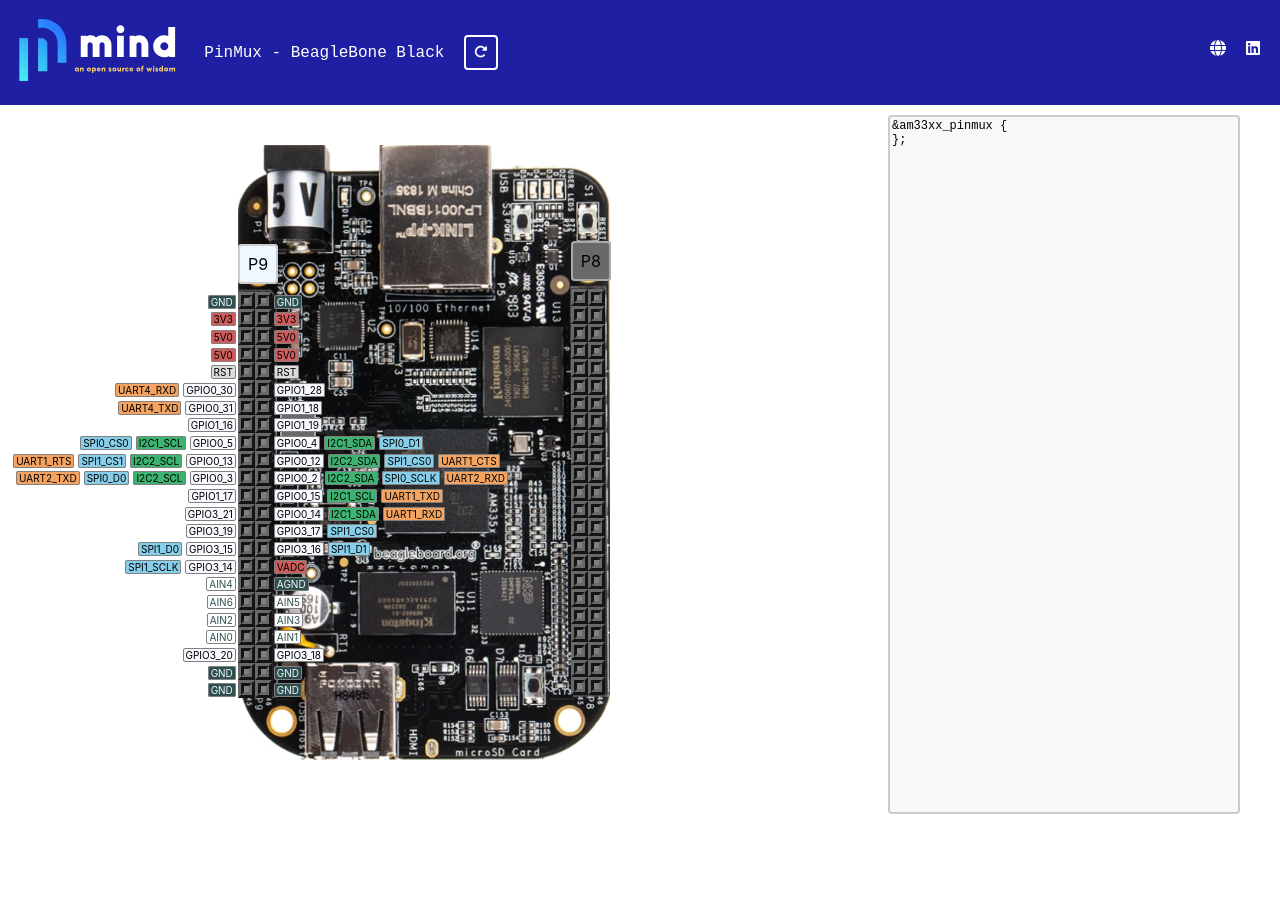
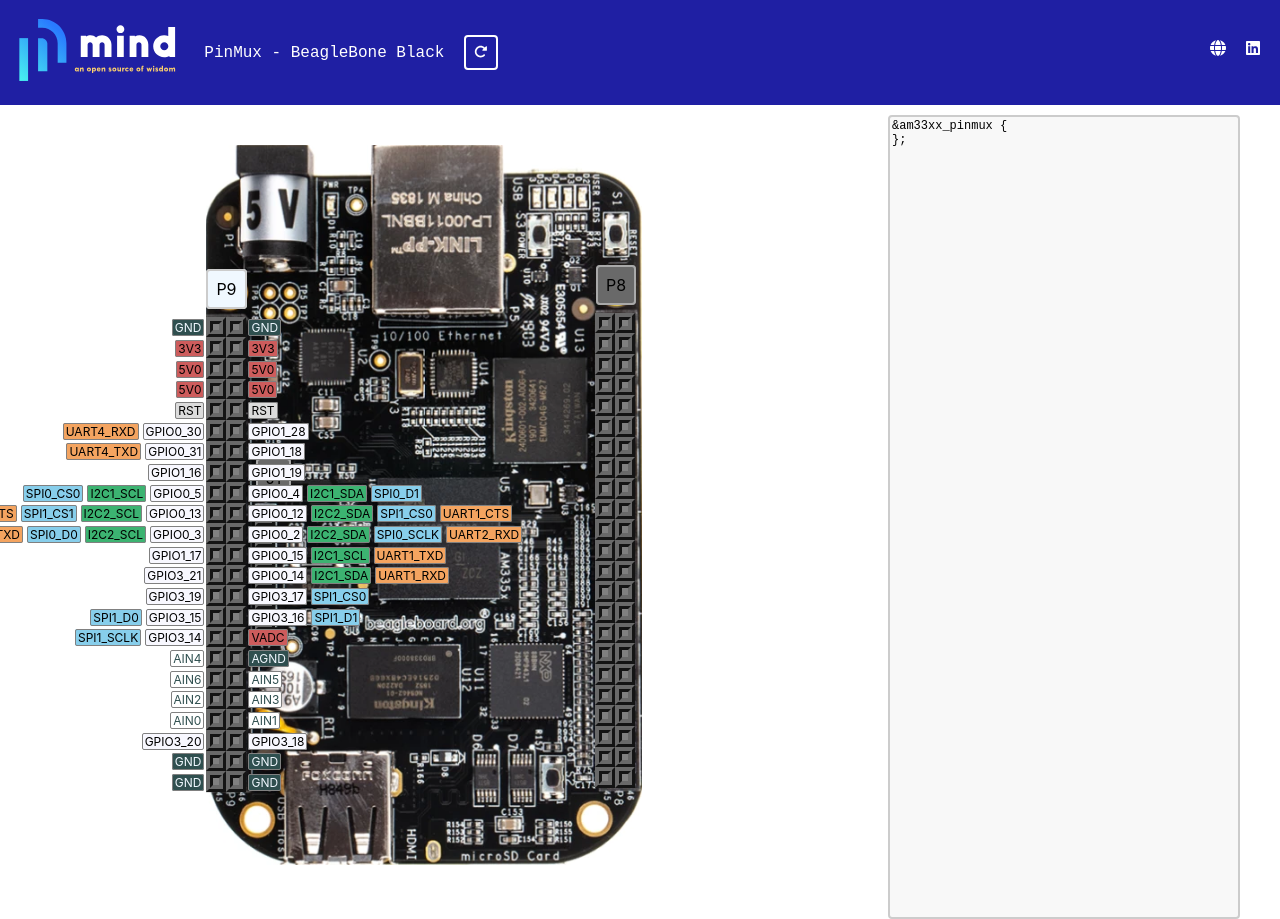
Before and after one commit to essensium-mind/pinmux, a React (Create React App) app: page /board/arm/ti/am335-boneblack in a window 1280 px wide. Before the commit the page ends 814 px from the top, so only its background shows below. Built offline with nearby package versions, Linux system fonts and the light colour scheme; a web font is replaced by a local one.

Commit message:
refactor(ctx/geometry): use a reducer for state management
Avoid the racing condition with the header sizing.

```diff
--- a/src/App.js
+++ b/src/App.js
@@ -1,4 +1,4 @@
-import { useEffect } from 'react'
+import { useState, useRef, useLayoutEffect } from 'react'
 import { createBrowserRouter, Navigate, Outlet, RouterProvider, useParams } from "react-router-dom";
 import { useBoardContext, BoardProvider } from './contexts/board.js'
 import { useAppGeometryContext, AppGeometryProvider } from './contexts/geometry.js'
@@ -50,20 +50,26 @@
 }
 
 function BoardView() {
-  const { setBoard } = useBoardContext();
+  const board = useBoardContext()
+  const { setBoard } = board
+  const { onBoardDefinitionChange } = useAppGeometryContext()
   const params = useParams()
 
-  useEffect(() => {
+  useLayoutEffect(() => {
     const board = require(`./assets/boards/${params.arch}/${params.vendor}/${params.name}.json`)
     setBoard(board, params.variant)
   }, [params])
+
+  useLayoutEffect(() => {
+    onBoardDefinitionChange(board)
+  }, [board])
 
   return (
     <>
       <Board/>
       <DeviceTreeOutput/>
     </>
-  );
+  )
 }
 
 function RootView() {
--- a/src/components/board/Board.js
+++ b/src/components/board/Board.js
@@ -1,7 +1,10 @@
+import { useRef, useLayoutEffect } from 'react';
 import { useBoardContext } from '../../contexts/board.js'
 import { useSelectedPinContext } from '../../contexts/pins.js';
 import { useAppGeometryContext } from '../../contexts/geometry.js'
 import { useSelectedHeaderContext, SelectedHeaderProvider } from '../../contexts/header.js';
+import { useResizeObserver } from '../../hooks/resize.js';
+
 import './Board.css';
 
 const isSelected = (ctx, id, protocol) => {
@@ -89,27 +92,20 @@
   }
 }
 
-function Header({ header }) {
+function Header({ header, pins, pos }) {
   const { select, selectedHeader } = useSelectedHeaderContext()
-  const { board: { image: { loading } } } = useAppGeometryContext()
+  const { board: { image: { loading } }, onOverlayHeaderResize } = useAppGeometryContext()
+
+  const headerRef = useRef();
+  const pinRef = useRef();
+  const { width: hWidth, height: hHeight } = useResizeObserver(pinRef)
+  useLayoutEffect(() => {
+    if (pinRef.current && headerRef.current) {
+      onOverlayHeaderResize(headerRef.current)
+    }
+  }, [hWidth, hHeight, pinRef, headerRef])
 
   const shown = (selectedHeader === header.name) && !loading;
-
-  const { board: {
-    overlay: {
-      headers: headersGeometry
-    },
-  } } = useAppGeometryContext();
-
-  const {
-    pins: {
-      pitch,
-      pos: pinsPos,
-    },
-    header: {
-      pos: headerPos,
-    }
-  } = headersGeometry[header.name];
 
   // FIXME Only vertical header are supported so far.
   const headerLength = header.contents.length;
@@ -121,14 +117,14 @@
   // The following variable are computed based on a visual representation
   // I found pleasing and does not follow any guidelines.
   const _borderPixelGrow = 1; // How much bigger in pixel the border is relative to innerSize
-  const _pinSize = (Math.floor(pitch) - (2 * _borderPixelGrow)) / 3;
+  const _pinSize = (Math.floor(pins.pitch) - (2 * _borderPixelGrow)) / 3;
   const innerSize = Math.floor(_pinSize) + Math.round((_pinSize - Math.floor(_pinSize)) * 3);
   const borderSize = Math.floor(_pinSize + _borderPixelGrow);
 
   // Based on the rounded header pixel height, compute how many pixels we have
   // to compensate to match the representation of the header in the image.
   const _headerRepresentationTotalHeight = innerSize + (2 * borderSize);
-  const missingPixels = Math.round(pitch * headerLength) - (_headerRepresentationTotalHeight * headerLength)
+  const missingPixels = Math.round(pins.pitch * headerLength) - (_headerRepresentationTotalHeight * headerLength)
 
   // Create an evenly distribution of the offsets.
   const offsetIndex = (missingPixels < (headerLength / 2)) ?
@@ -146,21 +142,23 @@
       }}
       className="header-connector"
       id={header.name}
+      ref={headerRef}
     >
       <div
         style={{
           position: 'absolute',
-          ...headerPos,
+          ...pos,
         }}
         className={`pin-header-title pin-header-title-${shown ? 'selected' : 'hidden'}`}
       >
         <span onClick={() => select(header.name)}>{header.name}</span>
       </div>
       <table
+        ref={pinRef}
         style={{
           position: 'absolute',
           zIndex: shown ? 10 : 5,
-          ...pinsPos,
+          ...pins.pos,
         }}
       >
         <tbody>
@@ -174,34 +172,52 @@
 }
 
 export function Board () {
-  const { name: boardName, image: boardImage, headers: boardHeadersDef } = useBoardContext()
-  const { board: {
+  const board = useBoardContext()
+  const { name: boardName, image: boardImage, headers: boardHeadersDef } = board
+  const {
+    board: {
       container: {
-      ref: containerRef,
-      size: { width: containerWidth }
+        size: cSize,
       },
       overlay: {
-      ref: overlayRef
+        headers: headersGeometry,
       },
       image: {
         margin,
         loading,
         size: { height: imgHeight },
-      onLoad
       }
-  } } = useAppGeometryContext();
+    },
+    onImgLoad,
+    onContainerResize,
+  } = useAppGeometryContext();
+
+  const containerRef = useRef()
+  const { width: cWidth, height: cHeight } = useResizeObserver(containerRef)
+
+  useLayoutEffect(() => {
+    if (cSize.width !== cWidth || cSize.height !== cHeight) {
+      onContainerResize({ width: cWidth, height: cHeight })
+    }
+  }, [cWidth, cHeight])
+
+  const headers = (boardHeadersDef.every(h => headersGeometry[h.name])) ?
+      boardHeadersDef.map(header => {
+        return (
+          <Header
+            pins={headersGeometry[header.name].pins}
+            pos={headersGeometry[header.name].header.pos}
+            key={`pin-header-${header.name}`}
+            header={header}
+          />
+      )}) : []
 
   return (
     <SelectedHeaderProvider headerInit={boardHeadersDef.length ? boardHeadersDef[0].name : ''}>
-      <div ref={containerRef} className="board-container" style={{ visibility: loading ? 'hidden' : 'visible', margin, minWidth: containerWidth }}>
-        <img onLoad={onLoad} style={{ height: imgHeight }} src={require(`../../assets/images/${boardImage}`)} alt={boardName}/>
-        <div ref={overlayRef} className="pin-overlay">
-          {boardHeadersDef.map(header =>
-            <Header
-              key={`pin-header-${header.name}`}
-              header={header}
-            />
-          )}
+      <div ref={containerRef} className="board-container" style={{ visibility: loading ? 'hidden' : 'visible', margin, minWidth: cSize.width }}>
+        <img onLoad={({ target }) => onImgLoad({ width: target.naturalWidth, height: target.naturalHeight })} style={{ height: imgHeight }} src={require(`../../assets/images/${boardImage}`)} alt={boardName}/>
+        <div className="pin-overlay">
+          {headers}
         </div>
       </div>
     </SelectedHeaderProvider>
--- a/src/contexts/geometry.js
+++ b/src/contexts/geometry.js
@@ -1,24 +1,22 @@
-import React, { useRef, useContext, useState } from 'react'
-import { useBoardContext } from './board'
-import { useResizeObserver } from '../hooks/resize'
-import { useWindowDimensions } from '../hooks/windows.js';
+import React, { useReducer, useContext, useMemo } from 'react'
 
-const AppGeometryContext = React.createContext({
+const _appGeometryDefault = {
   browserWindow: {
     width: 0,
     height: 0,
   },
-  header: [{
-    ref: undefined,
+  header: {
     size: {
       width: 0,
       height: 0,
     },
-  }],
+  },
   board: {
+    definition: {
+      headers: []
+    },
     headers: {},
     container: {
-      ref: undefined,
       /**
        * Container dimensions set by the CSS. This can't be computed and need
        * to be fetched at run-time from a reference to that container.
@@ -29,7 +27,6 @@
       }
     },
     image: {
-      ref: undefined,
       /**
        * Image margin from the container.
        */
@@ -62,11 +59,12 @@
       }
     },
     overlay: {
-      ref: undefined,
+      headers: []
     }
   },
-  setBoardReferences: undefined,
-});
+}
+
+const AppGeometryContext = React.createContext(_appGeometryDefault);
 
 export function useAppGeometryContext () {
   const context = useContext(AppGeometryContext)
@@ -78,7 +76,8 @@
   return context;
 }
 
-const _boardOverlayHeadersGeometryDefault = {
+const _boardOverlayHeaderGeometryDefault = {
+  id: undefined,
   ref: undefined,
   header: {
     size: {
@@ -104,28 +103,14 @@
   }
 }
 
-function _boardOverlayHeadersGeometry (ref, headers, boardImg) {
-  if (headers.length === 0 || ref.current === undefined || Array.from(ref.current.children).length === 0 || boardImg.loading) {
-    /**
-     * The tricky thing with the Header Geometry computation is that we must
-     * pass a default dumb state to start the computation of the sizing before
-     * placing it correctly
-     */
-    return headers.reduce((obj, x) => ({
-      ...obj,
-      [x.name]: _boardOverlayHeadersGeometryDefault
-    }), {})
-  }
-
-  return Array.from(ref.current.children).reduce((obj, x) => {
-    const { position: headerOriginalPosition, pitch: headerOriginalPitch } = headers.find(h => h.name === x.id)
-    const pinHeaderLabel = x.firstChild // div -> span
-    const pinHeader = x.lastChild.firstChild // div -> table -> tbody
+function _boardOverlayHeaderGeometry (ref, headers, boardImg) {
+  const { position: headerOriginalPosition, pitch: headerOriginalPitch } = headers.find(h => h.name === ref.id)
+  const pinHeaderLabel = ref.firstChild // div -> span
+  const pinHeader = ref.lastChild.firstChild // div -> table -> tbody
 
   return {
-      ...obj,
-      [x.id]: {
-        ref: x,
+    id: ref.id,
+    ref,
     header: {
       // TODO change size based on the window size.
       size: {
@@ -133,7 +118,7 @@
         height: pinHeaderLabel.offsetHeight,
       },
       pos: {
-            top: boardImg.pos.top + (boardImg.ratio * headerOriginalPosition.y) - x.firstChild.offsetHeight - 18,
+        top: boardImg.pos.top + (boardImg.ratio * headerOriginalPosition.y) - pinHeaderLabel.offsetHeight - 18,
         left: boardImg.pos.left + (boardImg.ratio * headerOriginalPosition.x),
       }
     },
@@ -141,15 +126,43 @@
       pitch: boardImg.ratio * headerOriginalPitch,
       pos: {
         top: boardImg.pos.top + (boardImg.ratio * headerOriginalPosition.y),
-            // TODO this depends on the ping legend justification
+        // TODO this depends on the pin legend justification
         left: boardImg.pos.left + (boardImg.ratio * headerOriginalPosition.x) - pinHeader.firstChild.firstChild.offsetWidth, // tbody -> tr -> td -> offsetWidth
       },
       size: {
-            width: x.offsetWidth,
-            height: x.offsetHeight,
+        width: ref.offsetWidth,
+        height: ref.offsetHeight,
       },
-          rows: Array.from(pinHeader.children).map(x => x.offsetHeight),
-          columns: Array.from(pinHeader.firstChild.children).map(x => x.offsetWidth),
+      // TODO Move header contents here to already do the size calculation here.
+      // rows: Array.from(pinHeader.children).map(x => x.offsetHeight),
+      // columns: Array.from(pinHeader.firstChild.children).map(x => x.offsetWidth),
+    }
+  }
+
+}
+
+function _boardOverlayHeadersGeometry (previousState, headersDefinitions, boardImg) {
+  if (headersDefinitions.length === 0 || boardImg.loading) {
+    /**
+     * The tricky thing with the Header Geometry computation is that we must
+     * pass a default dumb state to start the computation of the sizing before
+     * placing it correctly
+     */
+    return {}
+  }
+
+  return headersDefinitions.reduce((obj, x) => {
+    if (previousState[x.name] && previousState[x.name].ref) {
+      return {
+        ...obj,
+        [x.name]: _boardOverlayHeaderGeometry(previousState[x.name].ref, headersDefinitions, boardImg)
+      }
+    } else {
+      return {
+        ...obj,
+        [x.name]: {
+          ..._boardOverlayHeaderGeometryDefault,
+          id: x.name,
         }
       }
     }
@@ -201,46 +214,169 @@
   }
 }
 
+const GEOMETRY_WINDOW_HEADER_RESIZE = "GeometryContextWindowHeaderResize"
+const GEOMETRY_IMG_LOADED = "GeometryContextBoardImgLoaded"
+const GEOMETRY_BOARD_CONTAINER_RESIZE = "GeometryContextBoardContainerResize"
+const GEOMETRY_BOARD_HEADER_OVERLAY_RESIZE = "GeometryContextBoardHeaderOverlayResize"
+const GEOMETRY_BOARD_DEFINITION_CHANGE = "GeometryContextBoardDefinitionChange"
+
+function getWindowDimensions() {
+  const { innerWidth: width, innerHeight: height } = window;
+  return {
+    width,
+    height
+  };
+}
+
+function reducer(state, action) {
+  console.debug(`[Geometry Ctx - ${action.type}]`, action.data);
+  switch (action.type) {
+    case GEOMETRY_WINDOW_HEADER_RESIZE: {
+      const browserWindow = getWindowDimensions()
+      const image = _boardImageGeometryProvider(state.board.image.original, browserWindow, action.data, state.board.container.size)
+      const headers = _boardOverlayHeadersGeometry(state.board.overlay.headers, state.board.definition.headers, image)
+      return {
+        ...state,
+        browserWindow,
+        header: {
+          ...state.header,
+          size: action.data,
+        },
+        board: {
+          ...state.board,
+          image,
+          overlay: {
+            ...state.board.overlay,
+            headers,
+          }
+        }
+      }
+    }
+    case GEOMETRY_BOARD_DEFINITION_CHANGE: {
+      const definition = action.data
+      const image = _boardImageGeometryProvider(state.board.image.original, state.browserWindow, state.header.size, state.board.container.size)
+      const headers = _boardOverlayHeadersGeometry({}, definition.headers, image)
+      return {
+        ...state,
+        board: {
+          ...state.board,
+          definition,
+          image,
+          overlay: {
+            ...state.board.overlay,
+            headers,
+          }
+        }
+      }
+    }
+    case GEOMETRY_IMG_LOADED: {
+      const image = _boardImageGeometryProvider(action.data, state.browserWindow, state.header.size, state.board.container.size)
+      const headers = _boardOverlayHeadersGeometry(state.board.overlay.headers, state.board.definition.headers, image)
+      return {
+        ...state,
+        board: {
+          ...state.board,
+          image,
+          overlay: {
+            ...state.board.overlay,
+            headers,
+          }
+        },
+      }
+    }
+    case GEOMETRY_BOARD_CONTAINER_RESIZE: {
+      const browserWindow = getWindowDimensions()
+      const image = _boardImageGeometryProvider(state.board.image.original, browserWindow, state.header.size, action.data)
+      const headers = _boardOverlayHeadersGeometry(state.board.overlay.headers, state.board.definition.headers || [], image)
+      return {
+        ...state,
+        browserWindow,
+        board: {
+          ...state.board,
+          container: {
+            ...state.board.container,
+            size: action.data,
+          },
+          image,
+          overlay: {
+            ...state.board.overlay,
+            headers,
+          }
+        },
+      }
+    }
+    case GEOMETRY_BOARD_HEADER_OVERLAY_RESIZE: {
+      const ref = action.data
+      const definition = state.board.definition.headers
+      const headers = {
+        ...state.board.overlay.headers,
+        [ref.id]: _boardOverlayHeaderGeometry(ref, definition, state.board.image),
+      }
+      console.log(state, headers);
+      return {
+        ...state,
+        board: {
+          ...state.board,
+           overlay: {
+            ...state.board.overlay,
+            headers,
+          }
+        },
+      }
+    }
+    default: {
+      console.error('[Geometry Ctx] Reducer should not enter the default state.')
+      return _appGeometryDefault
+    }
+  }
+}
+
 export function AppGeometryProvider ({ children }) {
-  const [imgNaturalSize, setImgNaturalSize] = useState({ width: 0, height: 0 })
-  const windowDimensions = useWindowDimensions()
+  const [state, dispatch] = useReducer(reducer, _appGeometryDefault)
 
-  const headerRef = useRef()
-  const containerRef = useRef()
-  const overlayRef = useRef()
+  const onOverlayHeaderResize = useMemo(() => (
+    (ref) => dispatch({
+      type: GEOMETRY_BOARD_HEADER_OVERLAY_RESIZE,
+      data: ref,
+    })
+  ), [])
 
-  const boardContainerSize = useResizeObserver(containerRef)
-  const headerSize = useResizeObserver(headerRef)
+  const onHeaderResize = useMemo(() => (
+    (size) => dispatch({
+      type: GEOMETRY_WINDOW_HEADER_RESIZE,
+      data: size,
+    })
+  ), [])
 
-  const boardImageGeometry = _boardImageGeometryProvider(imgNaturalSize, windowDimensions, headerSize, boardContainerSize)
+  const onBoardDefinitionChange = useMemo(() => (
+    (definition) => dispatch({
+      type: GEOMETRY_BOARD_DEFINITION_CHANGE,
+      data: definition,
+    })
+  ), [])
 
-  const { headers } = useBoardContext()
-  const boardOverlayHeadersGeometry = _boardOverlayHeadersGeometry(overlayRef, headers, boardImageGeometry)
+  const onImgLoad = useMemo(() => (
+    (size) => dispatch({
+      type: GEOMETRY_IMG_LOADED,
+      data: size,
+    })
+  ), [])
+
+  const onContainerResize = useMemo(() => (
+    (size) => dispatch({
+      type: GEOMETRY_BOARD_CONTAINER_RESIZE,
+      data: size,
+    })
+  ), [])
 
   return (
     <AppGeometryContext.Provider value={{
-      browserWindow: windowDimensions,
-      header: {
-        ref: headerRef,
-        size: headerSize,
-      },
-      board: {
-        container: {
-          ref: containerRef,
-          size: boardContainerSize,
-        },
-        overlay: {
-          ref: overlayRef,
-          headers: boardOverlayHeadersGeometry,
-        },
-        image: {
-          onLoad: ({ target }) => setImgNaturalSize({
-            width: target.naturalWidth,
-            height: target.naturalHeight,
-          }),
-          ...boardImageGeometry,
-        }
-      },
+      ...state,
+      onBoardDefinitionChange,
+      onContainerResize,
+      onHeaderResize,
+      onImgLoad,
+      onOverlayHeaderResize,
     }}>
       {children}
     </AppGeometryContext.Provider>
```
Lines whose indentation alone changed are shown as unchanged.
